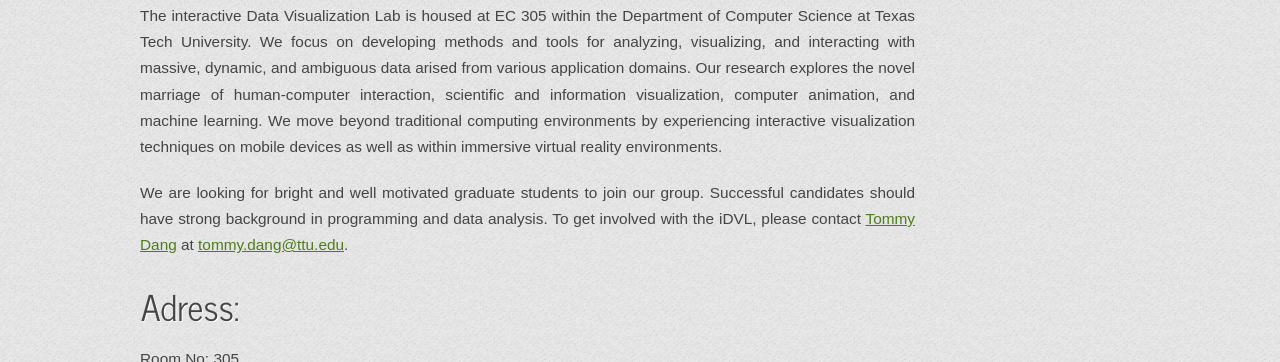
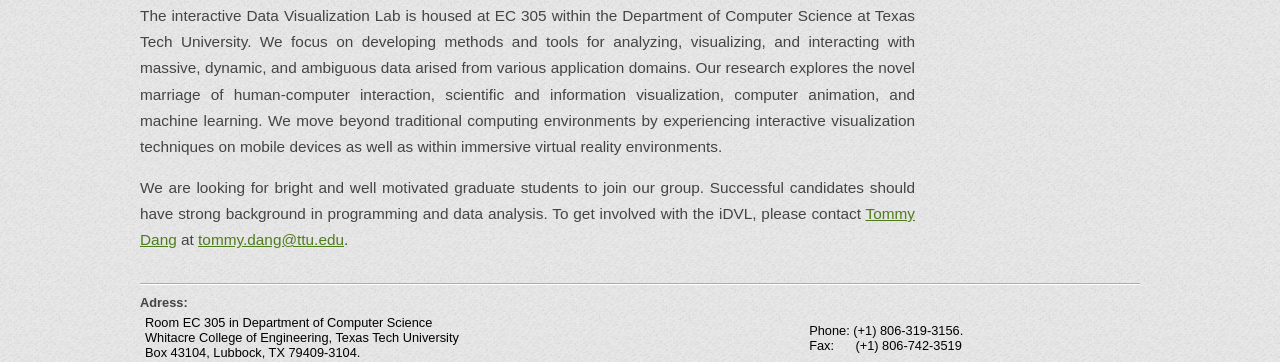
Before and after one commit to iDVLTTU/LabWebsite, a PHP site: page /index.html in a window 1280 px wide. Shown: the part 730-1092 px from the top of the page. Run offline with PHP 8.4, Linux system fonts and the light colour scheme.

Commit message:
Update address

```diff
--- a/Publications.html
+++ b/Publications.html
@@ -44,9 +44,9 @@
       <div id="site_content">
       <div id="top_border"></div>
       <h3>PAPERS</h3>
-        <li> <FONT COLOR="#e78ac3">[WS4]</FONT> <b>Tommy Dang</b> and Angus Forbes. <i> CactusTree: A Tree Drawing Approach for Hierarchical Edge Bundling</i>. Proceedings of the 10th IEEE Pacific Visualization Symposium, PacificVis 2017. </li>
+        <li> <b>Tommy Dang</b> and Angus Forbes. <i> CactusTree: A Tree Drawing Approach for Hierarchical Edge Bundling</i>. Proceedings of the 10th IEEE Pacific Visualization Symposium, PacificVis 2017. </li>
 
-        <li> <FONT COLOR="#e78ac3">[WS3]</FONT> <b>Tommy Dang</b>, Paul Murray, and Angus Forbes. <i> BioLinker: Bottom-up exploration of protein interaction network</i>. Proceedings of the 10th IEEE Pacific Visualization Symposium, PacificVis 2017. </li>
+        <li> <b>Tommy Dang</b>, Paul Murray, and Angus Forbes. <i> BioLinker: Bottom-up exploration of protein interaction network</i>. Proceedings of the 10th IEEE Pacific Visualization Symposium, PacificVis 2017. </li>
         <br><br>
         For papers before 2017, please visit <a href="http://www.myweb.ttu.edu/tnhondan/publications.html">director's website</a>.
     </div>
--- a/css/style.css
+++ b/css/style.css
@@ -31,7 +31,7 @@
 }
 
 p {
-  padding: 0 0 20px 0;
+  padding: 0 0 15px 0;
   line-height: 1.7em;
 }
 
@@ -380,7 +380,7 @@
 }
 
 table {
-  margin: 10px 0 30px 0;
+  margin: 0px 0 0px 0;
 }
 
 table tr th, table tr td {
--- a/index.html
+++ b/index.html
@@ -54,20 +54,28 @@
         <p>The interactive Data Visualization Lab is housed at EC 305 within the Department of Computer Science at Texas Tech University. We focus on developing methods and tools for analyzing, visualizing, and interacting with massive, dynamic, and ambiguous data arised from various application domains. Our research explores the novel marriage of human-computer interaction, scientific and information visualization, computer animation, and machine learning. We move beyond traditional computing environments by experiencing interactive visualization techniques on mobile devices as well as within immersive virtual reality environments.</p>
 
         <p> We are looking for bright and well motivated graduate students to join our group. Successful candidates should have strong background in programming and data analysis. To get involved with the iDVL, please contact <a href="http://www.myweb.ttu.edu/tnhondan/">Tommy Dang</a> at <a href="mailto:tommy.dang@ttu.edu">tommy.dang@ttu.edu</a>.</p>
+        </div>
 
-        <h1>Adress:</h1>
-          Room No: 305 <br/>
-          Department of Computer Science <br/>
-          Whitacre College of Engineering <br/>
-          Texas Tech University <br/>
-          Box 43104, Lubbock, TX 79409-3104. <br/>
+         <div id="site_content"></div>
+          <div id="top_border"></div>
 
-        <h1>Find our Lab in Map:</h1>
+
+        <b>Adress:</b>
+        <table cellpadding="1" cellspacing="1" align="center" width="100%"> <br>
+          <tr align="center">
+            <td> Room EC 305 in Department of Computer Science <br/>
+          Whitacre College of Engineering, Texas Tech University <br/>
+          Box 43104, Lubbock, TX 79409-3104.
+          </td>
+            <td> Phone: (+1) 806-319-3156.  <br>
+              Fax:  &nbsp; &nbsp; &nbsp;(+1) 806-742-3519</td>
+          </tr>
+         </table>
+
         <iframe src="https://www.google.com/maps/embed?pb=!1m0!3m2!1sen!2sus!4v1484952476633!6m8!1m7!1sF%3A-9sNzTzQ3ylg%2FVYym_Qlf-2I%2FAAAAAAAABAI%2FItdnr0bNnHIvHYRHJSEHn_f1AQjPNLOnACJkC!2m2!1d33.5871852!2d-101.8755515!3f332.5284808722027!4f-0.04192609836435679!5f0.7820865974627469" width="100%" height="300" frameborder="0" style="border:0" allowfullscreen></iframe>
 
         <iframe src="https://www.google.com/maps/embed?pb=!1m14!1m12!1m3!1d830.9226695160976!2d-101.87623938321492!3d33.587379666974954!2m3!1f0!2f0!3f0!3m2!1i1024!2i768!4f13.1!5e0!3m2!1sen!2sus!4v1484952297448" width="100%" height="300" frameborder="0" style="border:0" allowfullscreen></iframe>
       </div>
-    </div>
 
 
     <footer>
--- a/publication.php
+++ b/publication.php
@@ -8,9 +8,9 @@
           <li>Tommy Dang. Submit to EuroVis 2017. </li>
 
       <h3>PAPERS</h3>
-        <li> <FONT COLOR="#e78ac3">[WS4]</FONT> <FONT COLOR="#982">Tommy Dang</FONT> and Angus Forbes. <i> CactusTree: A Tree Drawing Approach for Hierarchical Edge Bundling</i>. Proceedings of the 10th IEEE Pacific Visualization Symposium, PacificVis 2017. </li>
+        <li>  <FONT COLOR="#982">Tommy Dang</FONT> and Angus Forbes. <i> CactusTree: A Tree Drawing Approach for Hierarchical Edge Bundling</i>. Proceedings of the 10th IEEE Pacific Visualization Symposium, PacificVis 2017. </li>
 
-        <li> <FONT COLOR="#e78ac3">[WS3]</FONT> <FONT COLOR="#982">Tommy Dang</FONT>, Paul Murray, and Angus Forbes. <i> BioLinker: Bottom-up exploration of protein interaction network</i>. Proceedings of the 10th IEEE Pacific Visualization Symposium, PacificVis 2017. </li>
+        <li> <FONT COLOR="#982">Tommy Dang</FONT>, Paul Murray, and Angus Forbes. <i> BioLinker: Bottom-up exploration of protein interaction network</i>. Proceedings of the 10th IEEE Pacific Visualization Symposium, PacificVis 2017. </li>
         <br><br>
         For papers before 2017, please visit <a href="http://www.myweb.ttu.edu/tnhondan/publications.html">director's website</a>.
     </div>
```
